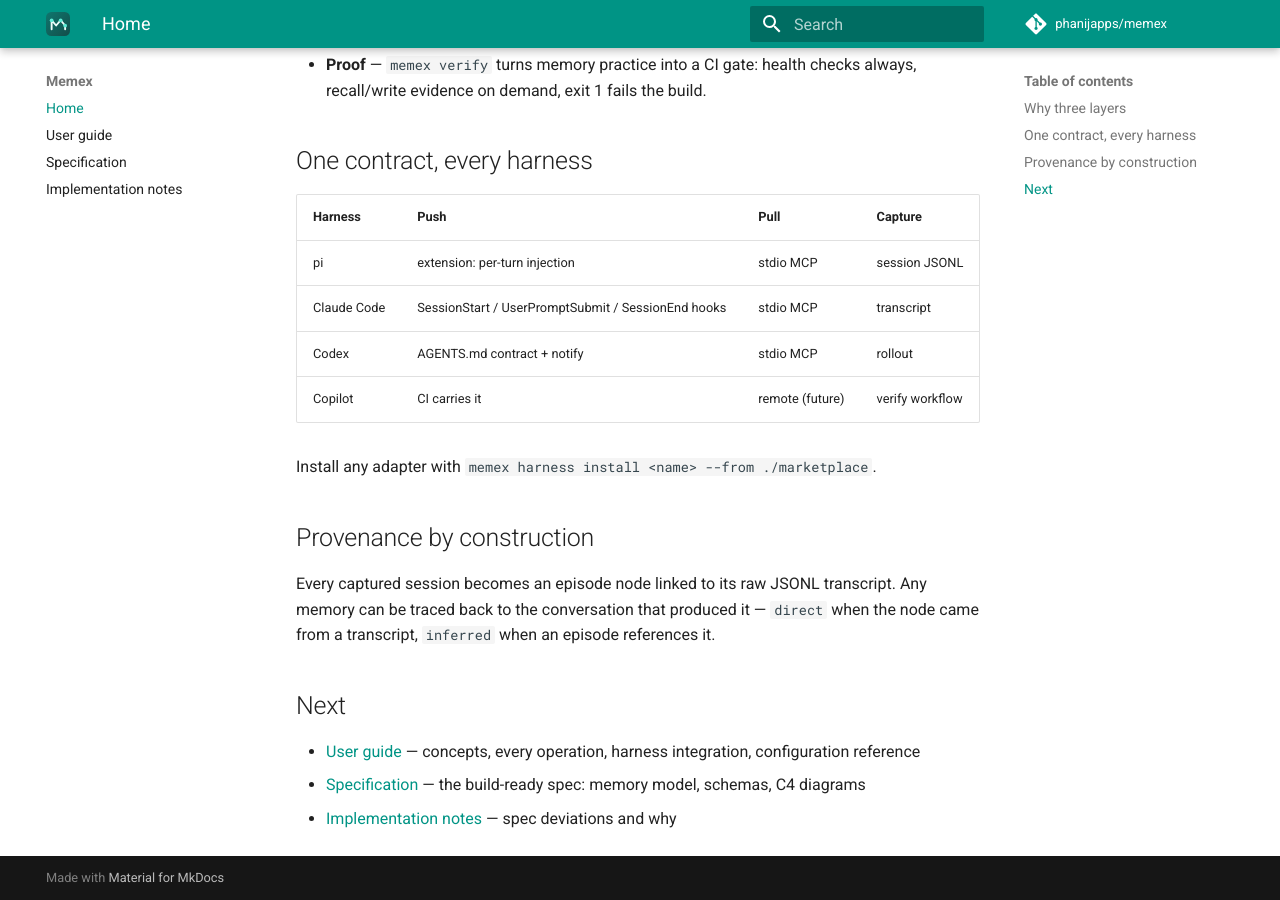
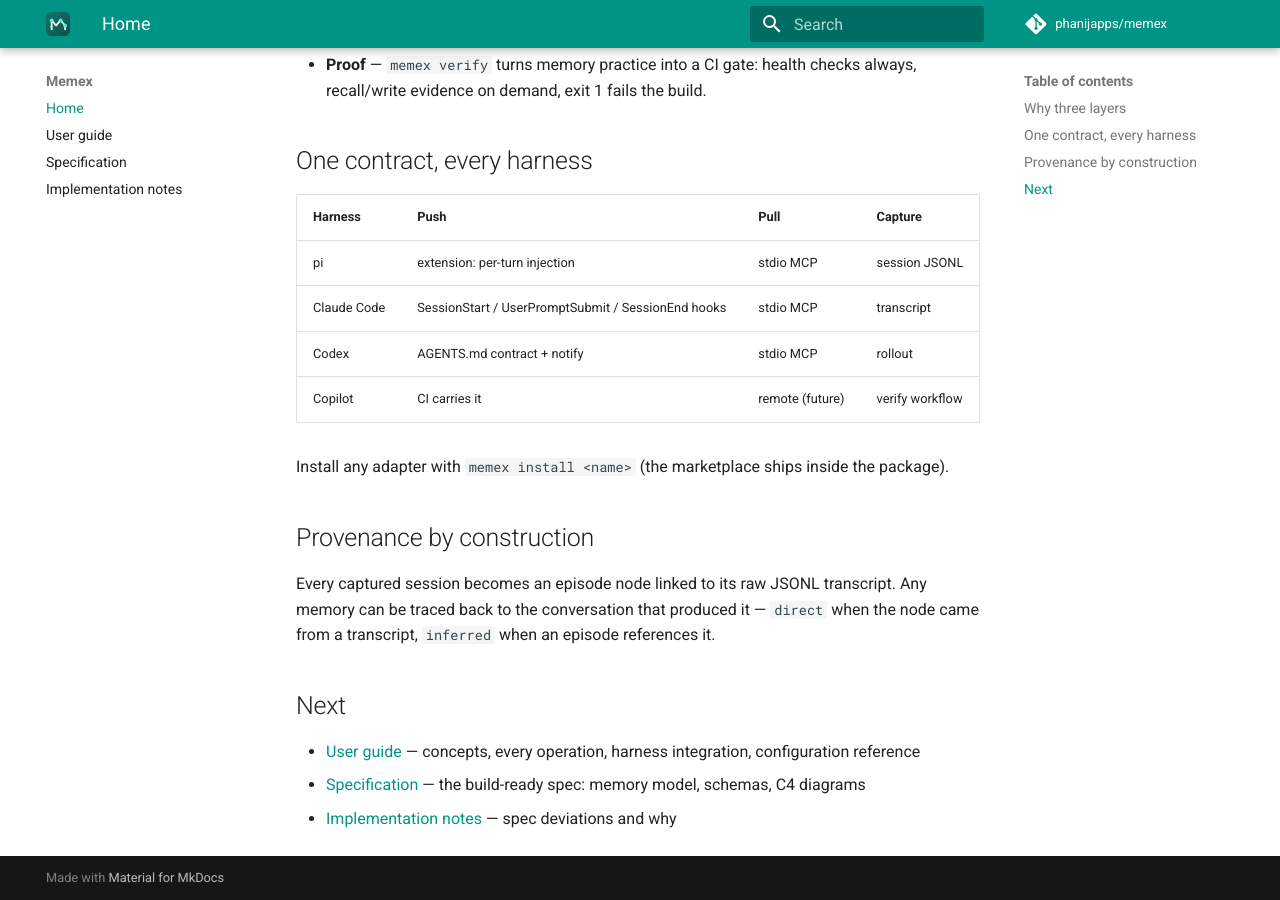
Before and after one commit to agent-memory-atlas-archive/phanijapps--memex, an MkDocs documentation site: the page built from docs/index.md, in a window 1280 px wide and 900 px high, scrolled down 720 px. Built offline with MkDocs 1.6.1 and Material for MkDocs 9.7.7, drawn with Linux system fonts in a browser that asks for light colours; comment, search, counter and statistics services are not loaded.

Commit message:
docs: replace stale 'harness install --from' with 'memex install' (bundled marketplace)

```diff
--- a/docs/index.md
+++ b/docs/index.md
@@ -36,7 +36,8 @@ Agents forget to call tools. Memex does not rely on them remembering:
 | Codex | AGENTS.md contract + notify | stdio MCP | rollout |
 | Copilot | CI carries it | remote (future) | verify workflow |
 
-Install any adapter with `memex harness install <name> --from ./marketplace`.
+Install any adapter with `memex install <name>` (the marketplace ships inside
+the package).
 
 ## Provenance by construction
 
```
Also changed, not shown: README.md (+2 -1 lines), marketplace/README.md (+1 -1 lines), marketplace/claude/README.md (+1 -1 lines), marketplace/codex/README.md (+1 -1 lines), marketplace/copilot/README.md (+1 -1 lines).
